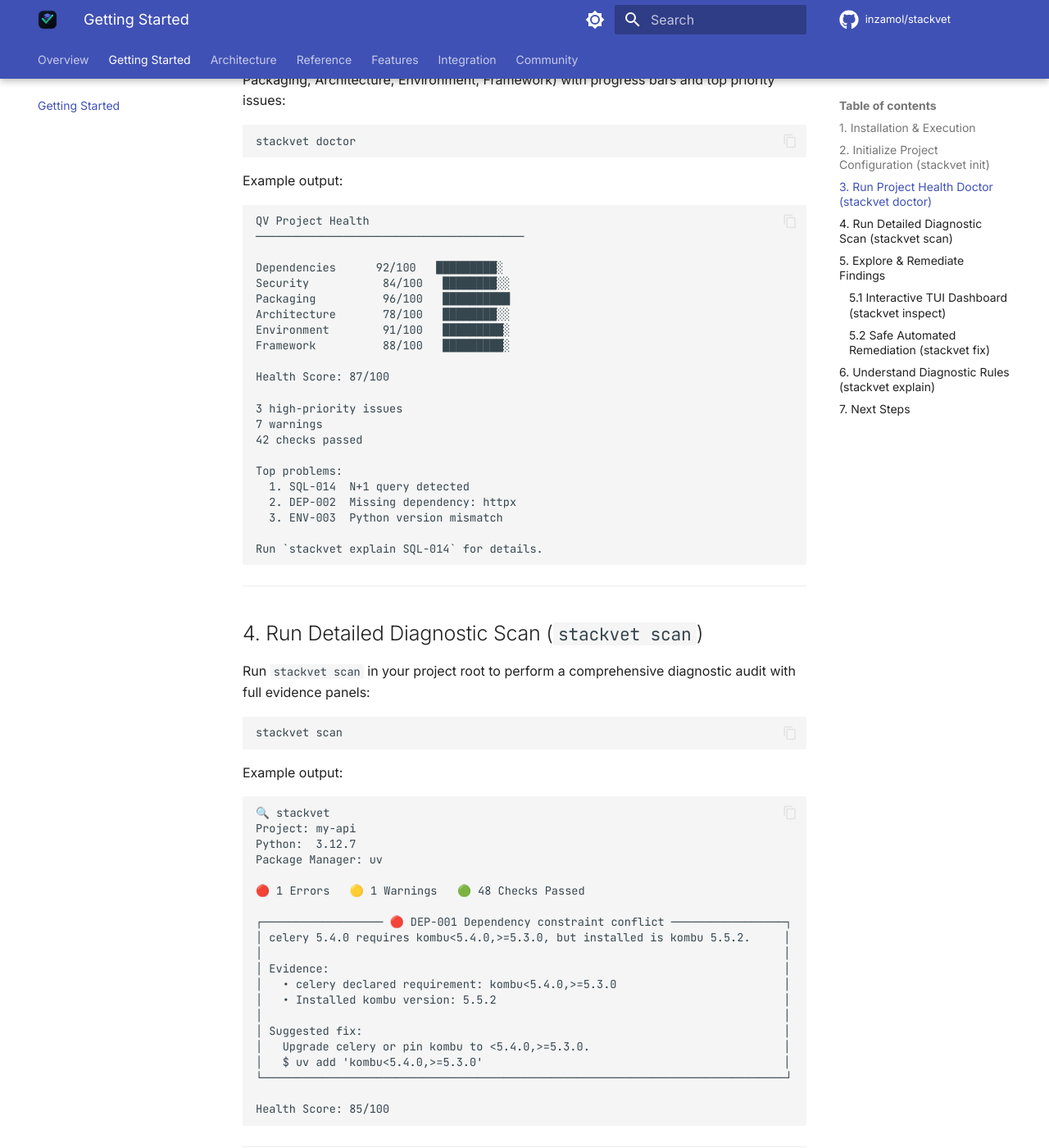
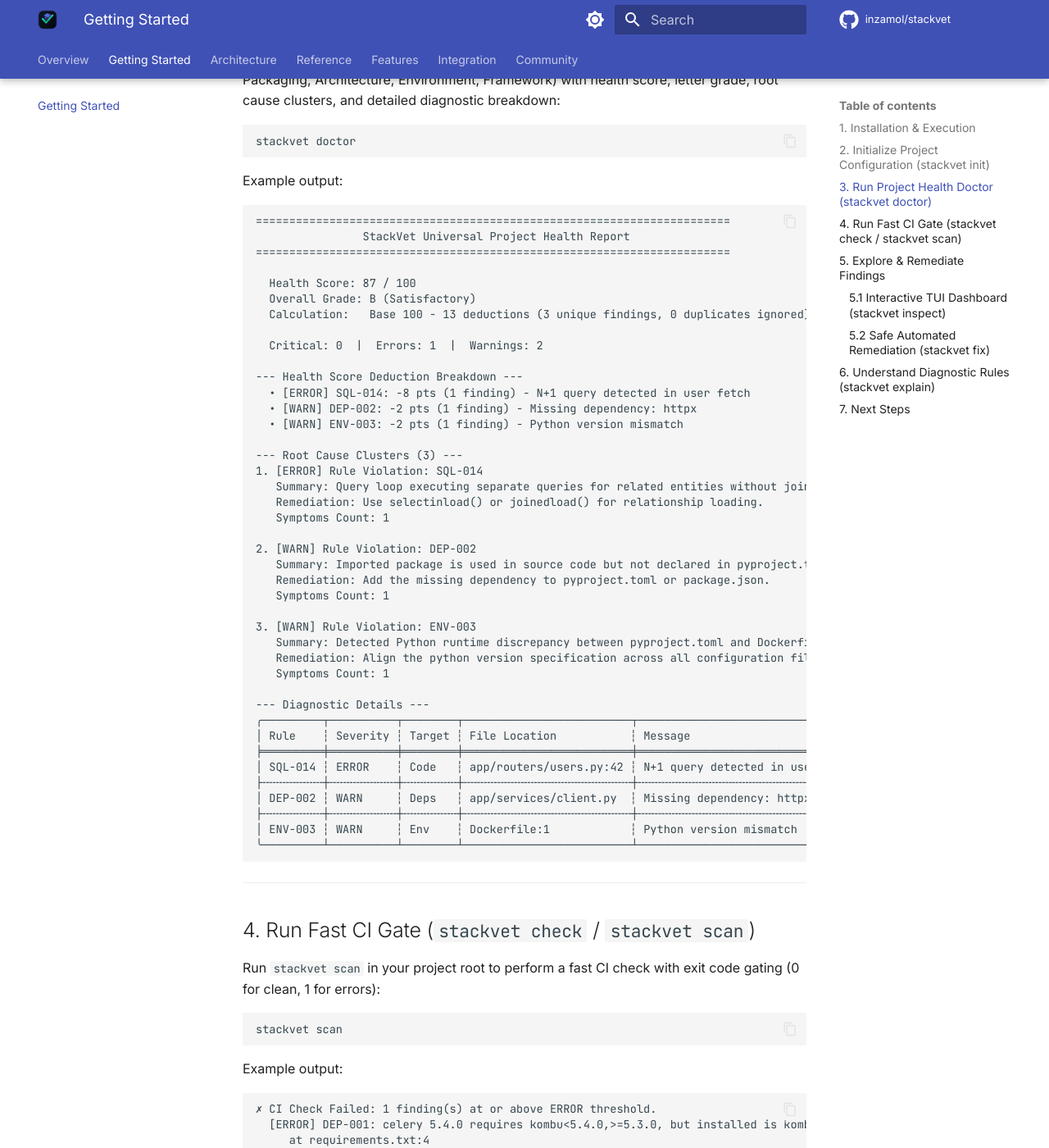
Before and after one commit to inzamol/stackvet, an MkDocs documentation site: the page built from docs/getting_started.md, in a window 1280 px wide and 1400 px high, scrolled down 1468 px. Shown: the whole window at 82% size. Built offline with MkDocs 1.6.1 and Material for MkDocs 9.7.7, drawn with Linux system fonts in a browser that asks for light colours; comment, search, counter and statistics services are not loaded.

````diff
--- a/docs/getting_started.md
+++ b/docs/getting_started.md
@@ -151,7 +151,7 @@
 
 ## 3. Run Project Health Doctor (`stackvet doctor`)
 
-Get a complete project health report across all 6 core pillars (Dependencies, Security, Packaging, Architecture, Environment, Framework) with progress bars and top priority issues:
+Get a complete project health report across all 6 core pillars (Dependencies, Security, Packaging, Architecture, Environment, Framework) with health score, letter grade, root cause clusters, and detailed diagnostic breakdown:
 
 ```bash
 stackvet doctor
@@ -160,35 +160,54 @@
 Example output:
 
 ```text
-QV Project Health
-────────────────────────────────────────
+=======================================================================
+                StackVet Universal Project Health Report
+=======================================================================
 
-Dependencies      92/100   █████████░
-Security           84/100   ████████░░
-Packaging          96/100   ██████████
-Architecture       78/100   ████████░░
-Environment        91/100   █████████░
-Framework          88/100   █████████░
+  Health Score: 87 / 100
+  Overall Grade: B (Satisfactory)
+  Calculation:   Base 100 - 13 deductions (3 unique findings, 0 duplicates ignored)
 
-Health Score: 87/100
+  Critical: 0  |  Errors: 1  |  Warnings: 2
 
-3 high-priority issues
-7 warnings
-42 checks passed
+--- Health Score Deduction Breakdown ---
+  • [ERROR] SQL-014: -8 pts (1 finding) - N+1 query detected in user fetch
+  • [WARN] DEP-002: -2 pts (1 finding) - Missing dependency: httpx
+  • [WARN] ENV-003: -2 pts (1 finding) - Python version mismatch
 
-Top problems:
-  1. SQL-014  N+1 query detected
-  2. DEP-002  Missing dependency: httpx
-  3. ENV-003  Python version mismatch
+--- Root Cause Clusters (3) ---
+1. [ERROR] Rule Violation: SQL-014
+   Summary: Query loop executing separate queries for related entities without joined load or subquery eager load.
+   Remediation: Use selectinload() or joinedload() for relationship loading.
+   Symptoms Count: 1
 
-Run `stackvet explain SQL-014` for details.
+2. [WARN] Rule Violation: DEP-002
+   Summary: Imported package is used in source code but not declared in pyproject.toml or requirements.txt.
+   Remediation: Add the missing dependency to pyproject.toml or package.json.
+   Symptoms Count: 1
+
+3. [WARN] Rule Violation: ENV-003
+   Summary: Detected Python runtime discrepancy between pyproject.toml and Dockerfile.
+   Remediation: Align the python version specification across all configuration files.
+   Symptoms Count: 1
+
+--- Diagnostic Details ---
+╭─────────┬──────────┬────────┬─────────────────────────┬──────────────────────────────────╮
+│ Rule    ┆ Severity ┆ Target ┆ File Location           ┆ Message                          │
+╞═════════╪══════════╪════════╪═════════════════════════╪══════════════════════════════════╡
+│ SQL-014 ┆ ERROR    ┆ Code   ┆ app/routers/users.py:42 ┆ N+1 query detected in user fetch │
+├╌╌╌╌╌╌╌╌╌┼╌╌╌╌╌╌╌╌╌╌┼╌╌╌╌╌╌╌╌┼╌╌╌╌╌╌╌╌╌╌╌╌╌╌╌╌╌╌╌╌╌╌╌╌╌┼╌╌╌╌╌╌╌╌╌╌╌╌╌╌╌╌╌╌╌╌╌╌╌╌╌╌╌╌╌╌╌╌╌╌┤
+│ DEP-002 ┆ WARN     ┆ Deps   ┆ app/services/client.py  ┆ Missing dependency: httpx        │
+├╌╌╌╌╌╌╌╌╌┼╌╌╌╌╌╌╌╌╌╌┼╌╌╌╌╌╌╌╌┼╌╌╌╌╌╌╌╌╌╌╌╌╌╌╌╌╌╌╌╌╌╌╌╌╌┼╌╌╌╌╌╌╌╌╌╌╌╌╌╌╌╌╌╌╌╌╌╌╌╌╌╌╌╌╌╌╌╌╌╌┤
+│ ENV-003 ┆ WARN     ┆ Env    ┆ Dockerfile:1            ┆ Python version mismatch          │
+╰─────────┴──────────┴────────┴─────────────────────────┴──────────────────────────────────╯
 ```
 
 ---
 
-## 4. Run Detailed Diagnostic Scan (`stackvet scan`)
+## 4. Run Fast CI Gate (`stackvet check` / `stackvet scan`)
 
-Run `stackvet scan` in your project root to perform a comprehensive diagnostic audit with full evidence panels:
+Run `stackvet scan` in your project root to perform a fast CI check with exit code gating (0 for clean, 1 for errors):
 
 ```bash
 stackvet scan
@@ -197,26 +216,9 @@
 Example output:
 
 ```text
-🔍 stackvet
-Project: my-api
-Python:  3.12.7
-Package Manager: uv
-
-🔴 1 Errors   🟡 1 Warnings   🟢 48 Checks Passed
-
-┌────────────────── 🔴 DEP-001 Dependency constraint conflict ─────────────────┐
-│ celery 5.4.0 requires kombu<5.4.0,>=5.3.0, but installed is kombu 5.5.2.     │
-│                                                                              │
-│ Evidence:                                                                    │
-│   • celery declared requirement: kombu<5.4.0,>=5.3.0                         │
-│   • Installed kombu version: 5.5.2                                           │
-│                                                                              │
-│ Suggested fix:                                                               │
-│   Upgrade celery or pin kombu to <5.4.0,>=5.3.0.                             │
-│   $ uv add 'kombu<5.4.0,>=5.3.0'                                             │
-└──────────────────────────────────────────────────────────────────────────────┘
-
-Health Score: 85/100
+✗ CI Check Failed: 1 finding(s) at or above ERROR threshold.
+  [ERROR] DEP-001: celery 5.4.0 requires kombu<5.4.0,>=5.3.0, but installed is kombu 5.5.2
+     at requirements.txt:4
 ```
 
 ---
````
Also changed, not shown: docs/ci_integration.md (+4 -4 lines), docs/cli_reference.md (+39 -20 lines), docs/index.md (+22 -17 lines), docs/remediation.md (+14 -9 lines), 1 other file.
